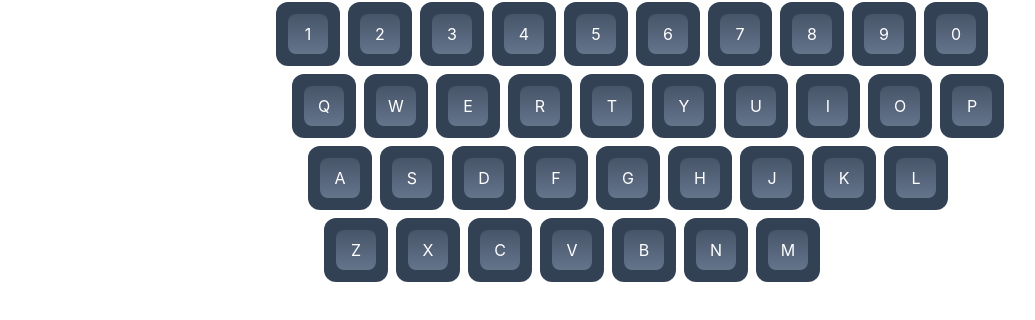
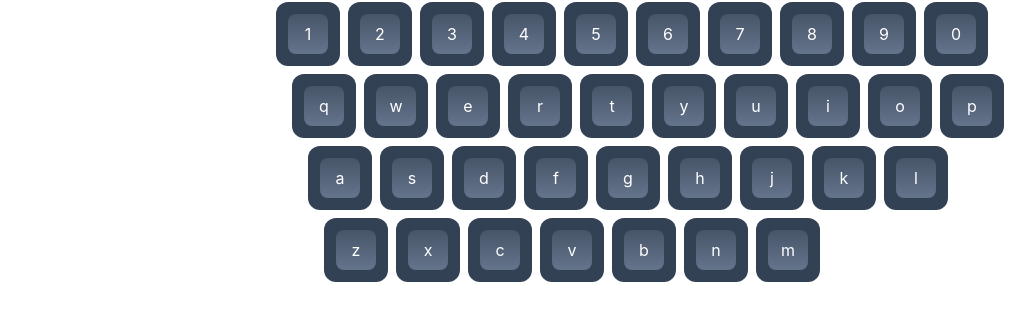
Before and after one commit to Girish21/xstate-playground, a React (Vite) app: page /keyboard/virtual-keyboard in a window 1280 px wide. Shown: the part 314-634 px from the top of the page, without its empty margins (0-1035 px from the left). Built offline with nearby package versions, Linux system fonts and the light colour scheme; the HTML template or start-up script is replaced by a standard one.

Commit message:
handle capitalisation and key long press

```diff
--- a/src/components/keyboard/keyboard.tsx
+++ b/src/components/keyboard/keyboard.tsx
@@ -35,7 +35,7 @@ export function Key({ children, active }: Props & { active: boolean }) {
   return (
     <span
       className={clsx(
-        'relative isolate grid h-16 w-16 place-content-center rounded-xl uppercase  text-white transition duration-200 ease-out after:absolute after:left-1/2 after:top-1/2 after:z-0 after:h-10 after:w-10 after:-translate-x-1/2 after:-translate-y-1/2 after:rounded-lg after:bg-gradient-to-t after:content-[""]',
+        'relative isolate grid h-16 w-16 place-content-center rounded-xl text-white transition duration-200 ease-out after:absolute after:left-1/2 after:top-1/2 after:z-0 after:h-10 after:w-10 after:-translate-x-1/2 after:-translate-y-1/2 after:rounded-lg after:bg-gradient-to-t after:content-[""]',
         active
           ? 'scale-125 bg-green-400 after:from-emerald-500 after:to-emerald-600 dark:bg-green-700 dark:after:from-emerald-500 dark:after:to-emerald-600'
           : 'bg-slate-700 after:from-slate-500 after:to-slate-600',
--- a/src/components/virtual-keyboard/machine.ts
+++ b/src/components/virtual-keyboard/machine.ts
@@ -1,20 +1,26 @@
 import { createMachine, assign } from 'xstate'
 
 const context = {
-  key: '',
+  keys: [] as string[],
+  shift: false,
+  keyDown: false,
 }
 
 type TContext = typeof context
 type TEvents =
   | { type: 'START' }
   | { type: 'KEYDOWN'; key: string }
-  | { type: 'KEYUP' }
+  | { type: 'KEYUP'; key: string }
+  | { type: 'SHIFT'; pressed: boolean }
 
 export const machine = createMachine(
   {
     tsTypes: {} as import('./machine.typegen').Typegen0,
     id: 'keyboard',
-    schema: { context: {} as TContext, events: {} as TEvents },
+    schema: {
+      context: {} as TContext,
+      events: {} as TEvents,
+    },
     context,
     initial: 'IDLE',
     states: {
@@ -28,10 +34,16 @@ export const machine = createMachine(
           id: 'keyboard handler',
           src: _ => cb => {
             function keyDownHandler(e: KeyboardEvent) {
+              if (e.key === 'Shift') {
+                cb({ type: 'SHIFT', pressed: e.shiftKey })
+              }
               cb({ type: 'KEYDOWN', key: e.key })
             }
-            function keyUpHandler() {
-              cb('KEYUP')
+            function keyUpHandler(e: KeyboardEvent) {
+              if (e.key === 'Shift') {
+                cb({ type: 'SHIFT', pressed: e.shiftKey })
+              }
+              cb({ type: 'KEYUP', key: e.key })
             }
 
             window.addEventListener('keydown', keyDownHandler)
@@ -45,10 +57,15 @@ export const machine = createMachine(
         },
         on: {
           KEYDOWN: {
+            cond: 'keyGuard',
             actions: ['keydown'],
           },
           KEYUP: {
+            cond: 'keyGuard',
             actions: ['keyup'],
+          },
+          SHIFT: {
+            actions: ['shift'],
           },
         },
       },
@@ -56,8 +73,27 @@ export const machine = createMachine(
   },
   {
     actions: {
-      keydown: assign({ key: (_, event) => event.key.toLowerCase() }),
-      keyup: assign({ key: _ => '' }),
+      keydown: assign({
+        keys: (context, event) => [...context.keys, event.key],
+        keyDown: _ => true,
+      }),
+      keyup: assign({
+        keys: (context, event) => {
+          const index = context.keys.findIndex(key => key === event.key)
+          return [
+            ...context.keys.slice(0, index),
+            ...context.keys.slice(index + 1),
+          ]
+        },
+        keyDown: _ => false,
+      }),
+      shift: assign({ shift: (_, event) => event.pressed }),
+    },
+    guards: {
+      keyGuard: (context, event) =>
+        event.type === 'KEYDOWN' && context.keyDown === true
+          ? false
+          : event.key !== 'Shift' && event.key !== 'Enter' && event.key !== ' ',
     },
   },
 )
--- a/src/components/virtual-keyboard/machine.typegen.ts
+++ b/src/components/virtual-keyboard/machine.typegen.ts
@@ -5,6 +5,7 @@ export interface Typegen0 {
   eventsCausingActions: {
     keydown: 'KEYDOWN'
     keyup: 'KEYUP'
+    shift: 'SHIFT'
   }
   internalEvents: {
     '': { type: '' }
@@ -18,7 +19,9 @@ export interface Typegen0 {
     delays: never
   }
   eventsCausingServices: {}
-  eventsCausingGuards: {}
+  eventsCausingGuards: {
+    keyGuard: 'KEYDOWN' | 'KEYUP'
+  }
   eventsCausingDelays: {}
   matchesStates: 'IDLE' | 'START'
   tags: never
--- a/src/components/virtual-keyboard/virtual-keyboard.tsx
+++ b/src/components/virtual-keyboard/virtual-keyboard.tsx
@@ -1,3 +1,4 @@
+import * as React from 'react'
 import { InterpreterFrom } from 'xstate'
 import { useInterpret, useSelector } from '@xstate/react'
 import * as Keyboard from '../keyboard'
@@ -10,9 +11,18 @@ function Key({
   children: string
   service: InterpreterFrom<typeof machine>
 }) {
-  const active = useSelector(service, state => state.context.key === children)
+  const shiftPressed = useSelector(service, state => state.context.shift)
+  const active = useSelector(service, state =>
+    state.context.keys.includes(
+      shiftPressed ? children.toUpperCase() : children,
+    ),
+  )
 
-  return <Keyboard.Key active={active}>{children}</Keyboard.Key>
+  return (
+    <Keyboard.Key active={active}>
+      {shiftPressed ? children.toUpperCase() : children}
+    </Keyboard.Key>
+  )
 }
 
 export function VirtualKeyboard() {
```
